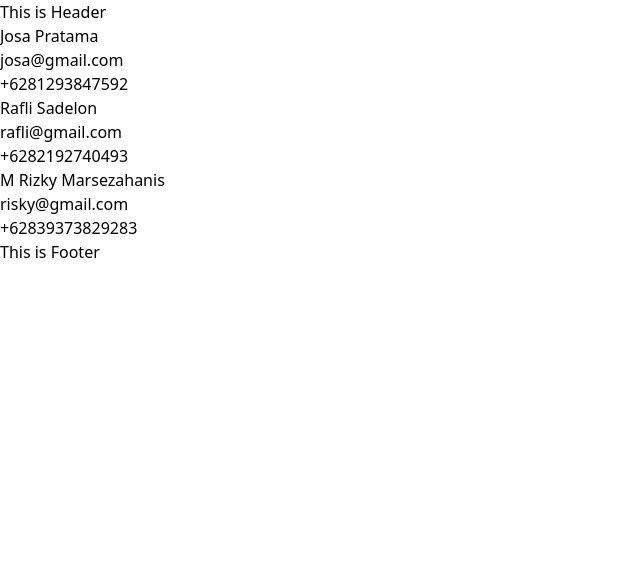
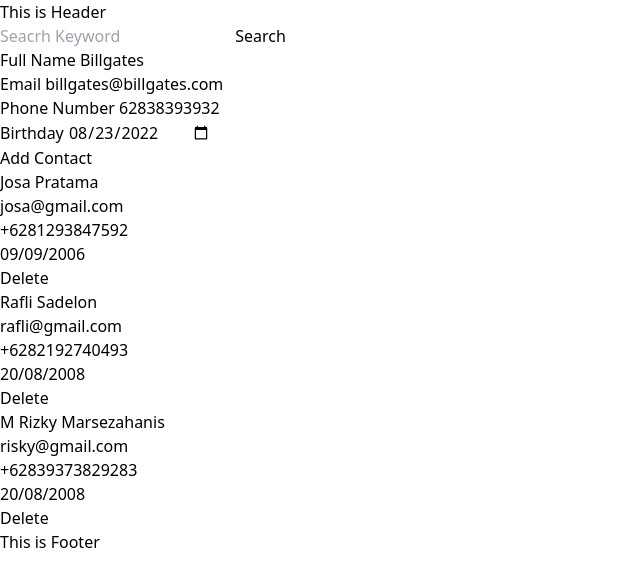
Before and after one commit to Josa1234/jpcontact, a plain HTML site: page index.html in a window 1280 px wide. Shown: the whole page, without its empty margins (0-640 px from the left). Drawn offline with nearby package versions, Linux system fonts and the light colour scheme.

Commit message:
add feature add, delete and search

```diff
--- a/index.html
+++ b/index.html
@@ -10,6 +10,59 @@
   </head>
   <body>
     <header>This is Header</header>
+
+    <form id="search-contacts">
+      <input
+        type="text"
+        name="q"
+        id="search-input"
+        placeholder="Seacrh Keyword"
+      />
+      <button type="submit">Search</button>
+    </form>
+    <form id="add-contact-form" method="POST">
+      <div>
+        <label for="fullName">Full Name</label>
+        <input
+          type="text"
+          name="fullName"
+          id="fullName"
+          placeholder="Billgates"
+          value="Billgates"
+        />
+      </div>
+      <div>
+        <label for="email">Email</label>
+        <input
+          type="email"
+          name="email"
+          id="email"
+          placeholder="billgates@billgates.com"
+          value="billgates@billgates.com"
+        />
+      </div>
+      <div>
+        <label for="phoneNumber">Phone Number</label>
+        <input
+          type="number"
+          name="phoneNumber"
+          id="phoneNumber"
+          placeholder="62838393932"
+          value="62838393932"
+        />
+      </div>
+      <div>
+        <label for="birthDay">Birthday</label>
+        <input
+          type="date"
+          name="birthDay"
+          id="birthDay"
+          placeholder="2022-08-23"
+          value="2022-08-23"
+        />
+      </div>
+      <button type="submit">Add Contact</button>
+    </form>
     <section>
       <ul id="contacts-container"></ul>
     </section>
--- a/index.js
+++ b/index.js
@@ -1,11 +1,11 @@
-const contacts = [
+let contacts = [
   {
     id: 1,
     fullName: "Josa Pratama",
     email: "josa@gmail.com",
     phoneNumber: "+6281293847592",
     label: ["owner"],
-    birthday: "09/09/2006",
+    birthDay: "09/09/2006",
     avatar: null,
   },
   {
@@ -14,7 +14,7 @@ const contacts = [
     email: "rafli@gmail.com",
     phoneNumber: "+6282192740493",
     label: ["friend"],
-    birthday: "20/08/2008",
+    birthDay: "20/08/2008",
     avatar: null,
   },
   {
@@ -23,20 +23,38 @@ const contacts = [
     email: "risky@gmail.com",
     phoneNumber: "+62839373829283",
     label: ["friend"],
-    birthday: "20/08/2008",
+    birthDay: "20/08/2008",
     avatar: null,
   },
 ];
 
+const searchInputElement = document.getElementById("search-input");
+const addContactFormElement = document.getElementById("add-contact-form");
 const contactsContainerElement = document.getElementById("contacts-container");
 
 function renderContacts() {
+  const queryString = window.location.search;
+  const params = new URLSearchParams(queryString);
+  const keyword = params.get("q");
+
+  if (keyword) {
+    searchInputElement.value = keyword;
+
+    const filteredContacts = contacts.filter((contact) =>
+      contact.fullName.toLowerCase().includes(keyword.toLowerCase())
+    );
+
+    contacts = filteredContacts;
+  }
+
   const contactItemElements = contacts.map(
     (contact) => `
 <li>
   <h2>${contact.fullName}</h2>
   <p>${contact.email}</p>
   <p>${contact.phoneNumber}</p>
+  <p>${contact.birthDay}</p>
+  <div><button onclick="deleteContactById(${contact.id})">Delete</button></div>
 </li>
 `
   );
@@ -46,16 +64,32 @@ function renderContacts() {
   contactsContainerElement.innerHTML = contactItems;
 }
 
-function addContact(fullName, email, phoneNumber) {
+function addContact(event) {
+  event.preventDefault();
   const lastId = contacts[contacts.length - 1].id;
-  contact.push({ id: lastId + 1, fullName, email, phoneNumber });
+  const contactFormData = new FormData(addContactFormElement);
+  const newContact = {
+    id: lastId + 1,
+    fullName: contactFormData.get("fullName"),
+    email: contactFormData.get("email"),
+    phoneNumber: contactFormData.get("phoneNumber"),
+    birthDay: contactFormData.get("birthDay"),
+  };
+  contacts.push(newContact);
   renderContacts();
 }
 
-function deleteContactById(id) {}
+function deleteContactById(id) {
+  const updatedContacts = contacts.filter(
+    (contact) => contact.id !== Number(id)
+  );
+  console.log(updatedContacts);
+  contacts = updatedContacts;
+  renderContacts();
+}
 
 function updateContactById(id) {}
 
-function searchContact(keyword) {}
+window.addEventListener("load", renderContacts);
 
-renderContacts();
+addContactFormElement.addEventListener("submit", addContact);
```
